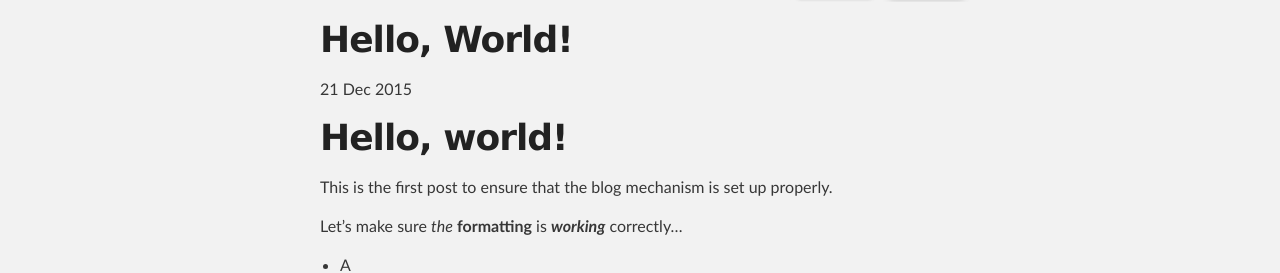
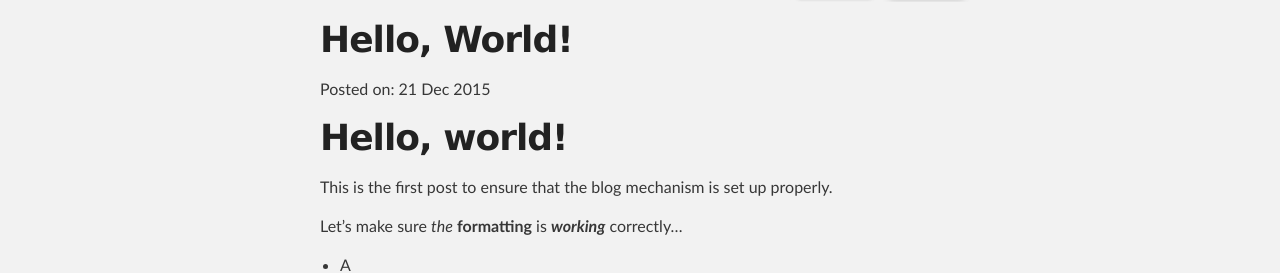
Before and after one commit to qJake/tidbits, a Jekyll site: the page built from _posts/2015-12-21-Hello-World.md, in a window 1280 px wide. Shown: the part 247-520 px from the top of the page. Built offline with Jekyll 4.4.1, drawn with Linux system fonts in a browser that asks for light colours; nearby versions of some CDN libraries.

Commit message:
Update post.html

```diff
--- a/_layouts/post.html
+++ b/_layouts/post.html
@@ -22,7 +22,7 @@ layout: default
 
 
 <h1>{{ page.title }}</h1>
-<small>{{ page.date | date_to_string }}</small>
+<small>Posted on: {{ page.date | date_to_string }}</small>
 
 <article class="post">
   {{ content }}
```
